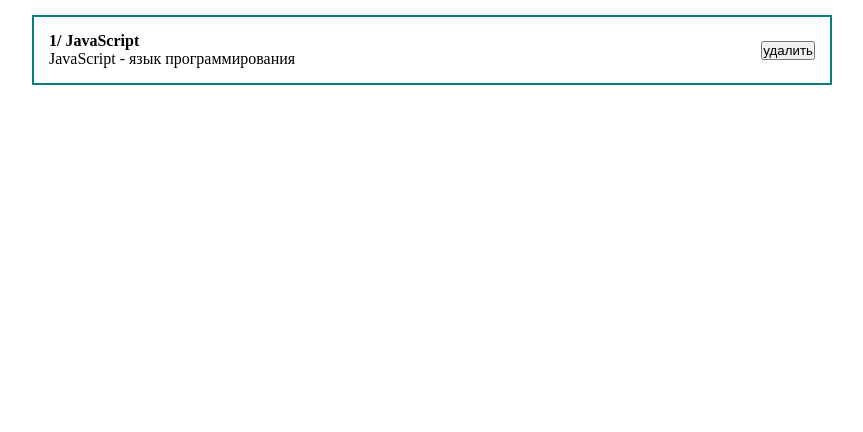
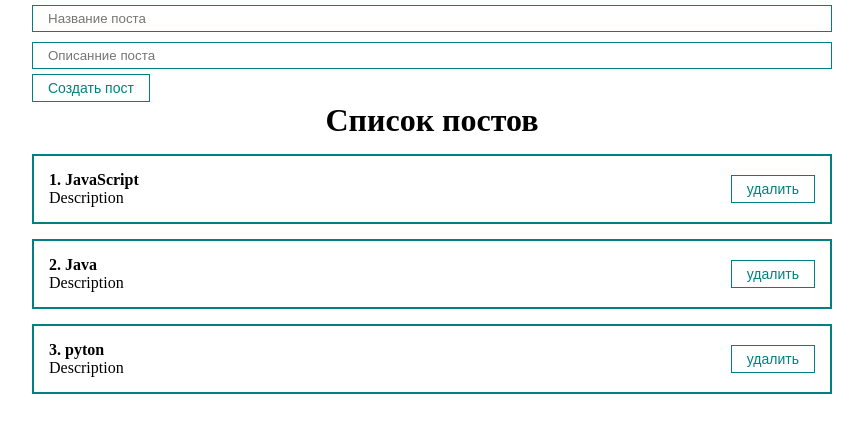
Before and after one commit to IImagII/reactProject, a React (Create React App) app: page / in a window 1280 px wide. Shown: the top 432 px of the page, without its empty margins (208-1071 px from the left). Built offline with nearby package versions, Linux system fonts and the light colour scheme.

Commit message:
add some functions

```diff
--- a/src/App.js
+++ b/src/App.js
@@ -1,13 +1,39 @@
-import React, { useState } from 'react'
-import PostItem from './components/PostItem'
+import React, { useRef, useState } from 'react'
+import PostList from './components/PostList'
 import './styles/App.css'
 
+import MyButton from './components/UI/button/MyButton'
+import MyInput from './components/UI/input/MyInput'
+
 function App() {
-   const [value, setValue] = useState('Текст в инпуте ')
+   const [posts, setPosts] = useState([
+      { id: 1, title: 'JavaScript', body: 'Description' },
+      { id: 2, title: 'Java', body: 'Description' },
+      { id: 3, title: 'pyton', body: 'Description' },
+   ])
+   const [title, setTitle] = useState('')
+   const [body, setBody] = useState('')
+
+   const addNewEvent = (e) => {
+      e.preventDefault()
+      const newPost = {
+         id: Date.now(),
+         title,
+         body,
+      }
+      setPosts([...posts, newPost])
+      setTitle('')
+      setBody('')
+   }
 
    return (
       <div className='App'>
-         <PostItem />
+         <form>
+            <MyInput type='text' placeholder='Название поста' onChange={(e) => setTitle(e.target.value)} value={title} />
+            <MyInput type='text' placeholder='Описанние поста' onChange={(e) => setBody(e.target.value)} value={body} />
+            <MyButton onClick={addNewEvent}> Создать пост</MyButton>
+         </form>
+         <PostList posts={posts} title={'Список постов'} />
       </div>
    )
 }
--- a/src/components/PostItem.jsx
+++ b/src/components/PostItem.jsx
@@ -1,15 +1,18 @@
 import React from 'react'
+import MyButton from './UI/button/MyButton'
 
-const PostItem = () => {
+const PostItem = (props) => {
    return (
       <>
          <div className='post'>
             <div className='post__content'>
-               <strong>1/ JavaScript</strong>
-               <div>JavaScript - язык программирования</div>
+               <strong>
+                  {props.number}. {props.post.title}
+               </strong>
+               <div>{props.post.body}</div>
             </div>
             <div className='post__btns'>
-               <button>удалить</button>
+               <MyButton>удалить</MyButton>
             </div>
          </div>
       </>
--- /dev/null
+++ b/src/components/PostList.jsx
@@ -0,0 +1,15 @@
+import React from 'react'
+import PostItem from './PostItem'
+
+const PostList = ({ posts, title }) => {
+   return (
+      <div>
+         <h1 className='app__title'>{title}</h1>
+         {posts.map((post, index) => (
+            <PostItem number={index + 1} post={post} key={post.id} />
+         ))}
+      </div>
+   )
+}
+
+export default PostList
--- /dev/null
+++ b/src/components/UI/button/MyButton.jsx
@@ -0,0 +1,12 @@
+import React from 'react'
+import classes from './MyButton.module.css'
+
+const MyButton = ({ children, ...props }) => {
+   return (
+      <button {...props} className={classes.myBtn}>
+         {children}
+      </button>
+   )
+}
+
+export default MyButton
--- /dev/null
+++ b/src/components/UI/button/MyButton.module.css
@@ -0,0 +1,8 @@
+.myBtn {
+   padding: 5px 15px;
+   color: teal;
+   font-size: 14px;
+   border: 1px solid teal;
+   background: transparent;
+   cursor: pointer;
+}
--- /dev/null
+++ b/src/components/UI/input/MyInput.jsx
@@ -0,0 +1,7 @@
+import React from 'react'
+import classes from './MyInput.module.css'
+
+const MyInput = React.forwardRef((props, ref) => {
+   return <input ref={ref} {...props} className={classes.myInput} />
+})
+export default MyInput
--- /dev/null
+++ b/src/components/UI/input/MyInput.module.css
@@ -0,0 +1,6 @@
+.myInput {
+   width: 100%;
+   padding: 5px 15px;
+   margin: 5px 0;
+   border: 1px solid teal;
+}
--- a/src/styles/App.css
+++ b/src/styles/App.css
@@ -18,3 +18,6 @@
    justify-content: space-between;
    align-items: center;
 }
+.app__title {
+   text-align: center;
+}
```
Also changed, not shown: 1 other file (tests, documents, lock files or other folders).
